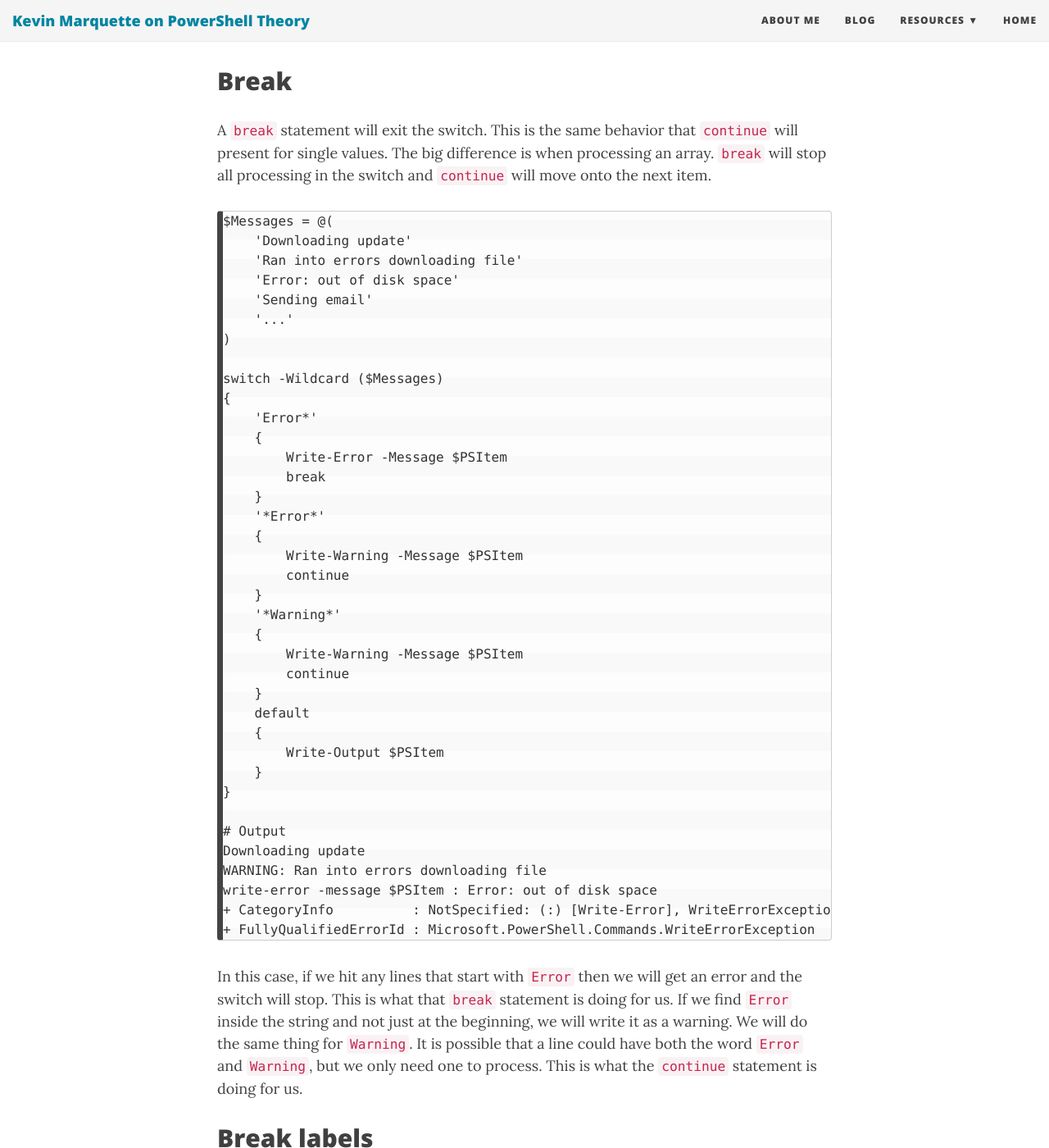
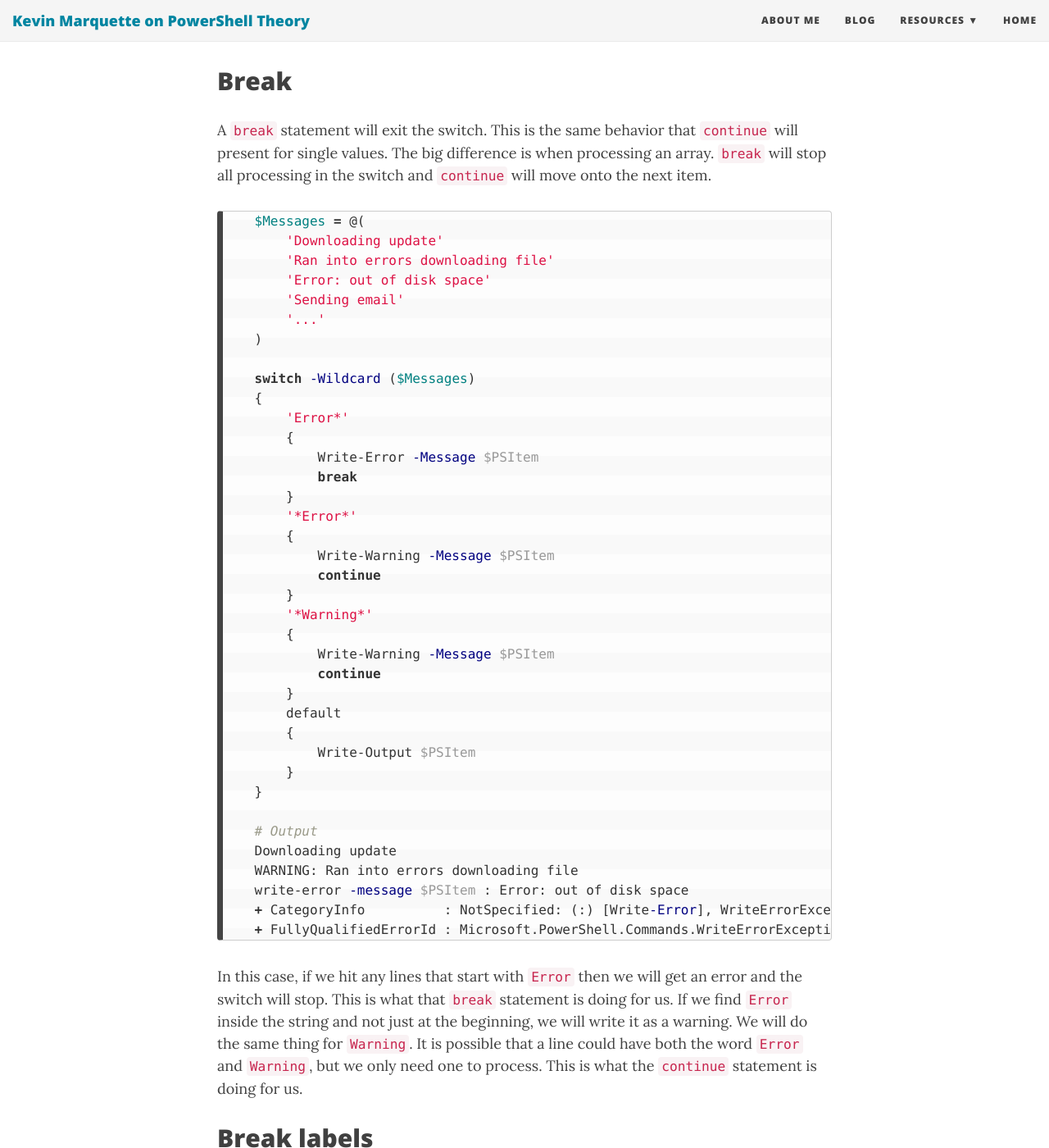
Before and after one commit to KevinMarquette/kevinmarquette.github.io, a Jekyll site: the page built from _posts/2018-01-12-Powershell-switch-statement.md, in a window 1280 px wide and 1400 px high, scrolled down 9744 px. Shown: the whole window at 82% size. Built offline with Jekyll 4.4.1, drawn with Linux system fonts in a browser that asks for light colours; nearby versions of some CDN libraries; some of the changed text lies outside the part shown.

Commit message:
add syntax hilighting to switch post

````diff
--- a/_posts/2018-01-12-Powershell-switch-statement.md
+++ b/_posts/2018-01-12-Powershell-switch-statement.md
@@ -19,13 +19,16 @@ Like many other languages, PowerShell has commands for controlling the flow of e
 
 One of the first statements that you will learn is the `if` statement. It lets you execute a script block if a statement is `$true`.
 
+``` powershell
     if ( Test-Path $Path )
     {
         Remove-Item $Path
     }
+```
 
 You can have much more complicated logic by using `elseif` and `else` statements. Here is an example where I have a numeric value for day of the week and I want to get the name as a string.
 
+``` powershell
     $day = 3
 
     if ( $day -eq 0 ) { $result = 'Sunday'        }
@@ -40,6 +43,7 @@ You can have much more complicated logic by using `elseif` and `else` statements
 
     # Output
     Wednesday
+```
 
 It turns out that this is a very common pattern and there are a lot of ways to deal with this. One of them is with a `switch`.
 
@@ -47,6 +51,7 @@ It turns out that this is a very common pattern and there are a lot of ways to d
 
 The `switch` statement allows you to provide a variable and a list of possible values. If the value matches the variable, then it's scriptblock will be executed.
 
+``` powershell
     $day = 3
 
     switch ( $day )
@@ -64,6 +69,7 @@ The `switch` statement allows you to provide a variable and a list of possible v
 
     # Output
     'Wednesday'
+```
 
 For this example, the value of `$day` matches one of the numeric values, then the correct name will be assigned to `$result`. We are only doing a variable assignment in this example, but any PowerShell can be executed in those script blocks.
 
@@ -71,6 +77,7 @@ For this example, the value of `$day` matches one of the numeric values, then th
 
 We can write that last example in another way.
 
+``` powershell
     $result = switch ( $day )
     {
         0 { 'Sunday'    }
@@ -81,6 +88,7 @@ We can write that last example in another way.
         5 { 'Friday'    }
         6 { 'Saturday'  }
     }
+```
 
 We are placing the value on the PowerShell pipeline and assigning it to the `$result`. You can do this same thing with the `if` and `foreach` statements.
 
@@ -88,6 +96,7 @@ We are placing the value on the PowerShell pipeline and assigning it to the `$re
 
 We can use the `default` keyword to identify the what should happen if there is no match.
 
+``` powershell
     $result = switch ( $day )
     {
         0 { 'Sunday' }
@@ -95,6 +104,7 @@ We can use the `default` keyword to identify the what should happen if there is
         6 { 'Saturday' }
         default { 'Unknown' }
     }
+```
 
 Here we return the value `Unknown` in the default case.
 
@@ -102,6 +112,7 @@ Here we return the value `Unknown` in the default case.
 
 I was matching numbers in those last examples, but you can also match strings.
 
+``` powershell
     $item = 'Role'
 
     switch ( $item )
@@ -122,6 +133,7 @@ I was matching numbers in those last examples, but you can also match strings.
 
     # Output
     is a role
+```
 
 I decided not to wrap the `Component`,`Role` and `Location` matches in quotes here to hilight that they are optional. The `switch` treats those as a string in most cases.
 
@@ -129,6 +141,7 @@ I decided not to wrap the `Component`,`Role` and `Location` matches in quotes he
 
 One of the cool features of the PowerShell `switch` is the way it handles arrays. If you give a `switch` an array, it will process each element in that collection.
 
+``` powershell
     $roles = @('WEB','Database')
 
     switch ( $roles ) {
@@ -140,6 +153,7 @@ One of the cool features of the PowerShell `switch` is the way it handles arrays
     # Output
     Configure IIS
     Configure SQL
+```
 
 If you have repeated items in your array, then they will be matched multiple times by the appropriate section.
 
@@ -159,6 +173,7 @@ The matches are not case sensitive by default. If you need to be case sensitive
 
 We can enable wildcard support with the `-wildcard` switch. This uses the same wildcard logic as the `-like` operator to do each match.
 
+``` powershell
     $Message = 'Warning, out of disk space'
 
     switch -Wildcard ( $message )
@@ -179,6 +194,7 @@ We can enable wildcard support with the `-wildcard` switch. This uses the same w
 
     # Output
     WARNING: Warning, out of disk space
+```
 
 Here we are processing a message and then outputting it on different streams based on the contents.
 
@@ -186,6 +202,7 @@ Here we are processing a message and then outputting it on different streams bas
 
 The switch statement supports regex matches just like it does wildcards.
 
+``` powershell
     switch -Wildcard ( $message )
     {
         '^Error'
@@ -201,6 +218,7 @@ The switch statement supports regex matches just like it does wildcards.
             Write-Information $message
         }
     }
+```
 
 I have more examples of using regex in another article I wrote: [The many ways to use regex](/2017-07-31-Powershell-regex-regular-expression).
 
@@ -208,6 +226,7 @@ I have more examples of using regex in another article I wrote: [The many ways t
 
 A little known feature of the switch statement is that it can process a file with the `-File` parameter. You use `-file` with a path to a file instead of giving it a variable expression.
 
+``` powershell
     switch -Wildcard -File $path
     {
         'Error*'
@@ -223,6 +242,7 @@ A little known feature of the switch statement is that it can process a file wit
             Write-Output $PSItem
         }
     }
+```
 
 It works just like processing an array. In this example, I combine it with wildcard matching and make use of the `$PSItem`. This would process a log file and convert it to warning and error messages depending on the regex matches.
 
@@ -234,7 +254,9 @@ Now that you are aware of all these documented features, we can use them in the
 
 The `switch` can be on an expression instead of a variable.
 
+``` powershell
     switch ( ( Get-Service | Where status -eq 'running' ).name ) {...}
+```
 
 Whatever the expression evaluates to will be the value used for the match.
 
@@ -242,6 +264,7 @@ Whatever the expression evaluates to will be the value used for the match.
 
 You may have already picked up on this, but a `switch` can match to multiple conditions. This is especially true when using `-wildcard` or `-regex` matches. Be aware that you can add the same condition multiple times and all of them will trigger.
 
+``` powershell
     switch ( 'Word' )
     {
         'word' { 'lower case word match' }
@@ -253,6 +276,7 @@ You may have already picked up on this, but a `switch` can match to multiple con
     lower case word match
     mixed case word match
     upper case word match
+```
 
 All three of these statements will fire. This shows that every condition is checked (in order). This holds true for processing arrays where each item will check each condition.
 
@@ -260,6 +284,7 @@ All three of these statements will fire. This shows that every condition is chec
 
 Normally, this is where I would introduce the `break` statement, but it is better that we learn how to use `continue` first. Just like with a `foreach` loop, `continue` will continue onto the next item in the collection or exit the `switch` if there are no more items. We can rewrite that last example with continue statements so that only one statement executes.
 
+``` powershell
     switch ( 'Word' )
     {
         'word'
@@ -281,9 +306,11 @@ Normally, this is where I would introduce the `break` statement, but it is bette
 
     # Output
     lower case word match
+```
 
 Instead of matching all three items, the first one is matched and the switch continues to the next value. Because there are no values left to process, the switch exits. This next example is showing how a wildcard could match multiple items.
 
+``` powershell
     switch -Wildcard -File $path
     {
         '*Error*'
@@ -301,6 +328,7 @@ Instead of matching all three items, the first one is matched and the switch con
             Write-Output $PSItem
         }
     }
+```
 
 Because a line in the input file could contain both the word `Error` and `Warning`, we only want the first one to execute and then continue processing the file.
 
@@ -308,6 +336,7 @@ Because a line in the input file could contain both the word `Error` and `Warnin
 
 A `break` statement will exit the switch. This is the same behavior that `continue` will present for single values. The big difference is when processing an array. `break` will stop all processing in the switch and `continue` will move onto the next item.
 
+``` powershell
     $Messages = @(
         'Downloading update'
         'Ran into errors downloading file'
@@ -345,6 +374,7 @@ A `break` statement will exit the switch. This is the same behavior that `contin
     write-error -message $PSItem : Error: out of disk space
     + CategoryInfo          : NotSpecified: (:) [Write-Error], WriteErrorException
     + FullyQualifiedErrorId : Microsoft.PowerShell.Commands.WriteErrorException
+```
 
 In this case, if we hit any lines that start with `Error` then we will get an error and the switch will stop. This is what that `break` statement is doing for us. If we find `Error` inside the string and not just at the beginning, we will write it as a warning. We will do the same thing for `Warning`. It is possible that a line could have both the word `Error` and `Warning`, but we only need one to process. This is what the `continue` statement is doing for us.
 
@@ -352,6 +382,7 @@ In this case, if we hit any lines that start with `Error` then we will get an er
 
 The `switch` statement supports `break/continue` labels just like `foreach`.
 
+``` powershell
     :filelist foreach($path in $logs)
     {
         :logFile switch -Wildcard -File $path
@@ -372,6 +403,7 @@ The `switch` statement supports `break/continue` labels just like `foreach`.
             }
         }
     }
+```
 
 I personally don't like the use of break labels but I wanted to point them out because they are confusing if you have never seen them before. When you have multiple `switch` or `foreach` statements that are nested, you may want to break out of more than the inner most item. You can place a label on a `switch` that can be the target of your `break`.
 
@@ -379,6 +411,7 @@ I personally don't like the use of break labels but I wanted to point them out b
 
 PowerShell 5.0 gave us enums and we can use them in a switch.
 
+``` powershell
     enum Context {
         Component
         Role
@@ -405,9 +438,11 @@ PowerShell 5.0 gave us enums and we can use them in a switch.
 
     # Output
     is a role
+```
 
 If you want to keep everything as strongly typed enums, then you can place them in parentheses.
 
+``` powershell
     switch ($item )
     {
         ([Context]::Component)
@@ -423,6 +458,7 @@ If you want to keep everything as strongly typed enums, then you can place them
             'is a location'
         }
     }
+```
 
 The parentheses are needed here so that the switch does not treat the value `[Context]::Location` as a literal string.
 
@@ -430,6 +466,7 @@ The parentheses are needed here so that the switch does not treat the value `[Co
 
 We can use a scriptblock to perform the evaluation for a match if needed.
 
+``` powershell
     $age = 37
 
     switch ( $age )
@@ -446,11 +483,13 @@ We can use a scriptblock to perform the evaluation for a match if needed.
 
     # Output
     'adult'
+```
 
 This adds a lot of complexity and can make your `switch` hard to read. In most cases where you would use something like this it would be better to use `if` and `elseif` statements. I would consider using this if I already had a large switch in place and I needed 2 items to hit the same evaluation block.
 
 One thing that I think helps with legibility is to place the scriptblock in parentheses.
 
+``` powershell
     switch ( $age )
     {
         ({$PSItem -le 18})
@@ -462,6 +501,7 @@ One thing that I think helps with legibility is to place the scriptblock in pare
             'adult'
         }
     }
+```
 
 It still executes the same way and give a better visual break when quickly looking at it.
 
@@ -469,6 +509,7 @@ It still executes the same way and give a better visual break when quickly looki
 
 We need to revisit regex to touch on something that is not immediately obvious. The use of regex populates the `$matches` variable. I do go into the use of `$matches` more when I talk about [The many ways to use regex](/2017-07-31-Powershell-regex-regular-expression). Here is a quick sample to show it in action with named matches.
 
+``` powershell
     $message = 'my ssn is 123-23-3456 and credit card: 1234-5678-1234-5678'
 
     switch -regex ($message)
@@ -490,11 +531,13 @@ We need to revisit regex to touch on something that is not immediately obvious.
     # Output
     WARNING: message may contain a SSN: 123-23-3456
     WARNING: message may contain a credit card number: 1234-5678-1234-5678
+```
 
 ## $null
 
 You can match a `$null` value that does not have to be the default.
 
+``` powershell
     $value = $null
 
     switch ( $value )
@@ -511,9 +554,11 @@ You can match a `$null` value that does not have to be the default.
 
     # Output
     Value is null
+```
 
 Same goes for an empty string.
 
+``` powershell
     switch ( '' )
     {
         ''
@@ -528,11 +573,13 @@ Same goes for an empty string.
 
     # Output
     Value is empty
+```
 
 ## Constant expression
 
 Lee Daily pointed out that we can use a constant `$true` expression to evaluate `[bool]` items. Imagine if we have a lot of boolean checks that need to happen.
 
+``` powershell
     $isVisible = $false
     $isEnabled = $true
     $isSecure = $true
@@ -556,9 +603,11 @@ Lee Daily pointed out that we can use a constant `$true` expression to evaluate
     # Output
     Do-Action
     Enabled-AdminMenu
+```
 
 This is a very clean way to evaluate and take action on the status of several boolean fields. The cool thing about this is that you can have one match flip the status of a value that has not been evaluated yet.
 
+``` powershell
     $isVisible = $false
     $isEnabled = $true
     $isSecure = $false
@@ -583,6 +632,7 @@ This is a very clean way to evaluate and take action on the status of several bo
     # Output
     Do-Action
     Show-Animation
+```
 
 Setting `$isEnabled` to `$true` in this example will make sure the `$isVisible` is also set to `$true`. Then when the `$isVisible` gets evaluated, its scriptblock will be invoked. This is a bit counter-intuitive but is a very clever use of the mechanics.
 
@@ -592,6 +642,7 @@ Setting `$isEnabled` to `$true` in this example will make sure the `$isVisible`
 
 One of my most popular posts is the one I did on [everything you ever wanted to know about hashtables](/2016-11-06-powershell-hashtable-everything-you-wanted-to-know-about/). One of the example use-cases for a `hashtable` is to be a lookup table. That is an alternate approach to a common pattern that a `switch` statement is often addressing.
 
+``` powershell
     $day = 3
 
     $lookup = @{
@@ -608,6 +659,7 @@ One of my most popular posts is the one I did on [everything you ever wanted to
 
     # Output
     Wednesday
+```
 
 If I am only using a `switch` as a lookup, I will quite often use a `hashtable` instead.
 
@@ -615,6 +667,7 @@ If I am only using a `switch` as a lookup, I will quite often use a `hashtable`
 
 PowerShell 5.0 introduced the `Enum` and it is also an option in this case.
 
+``` powershell
     $day = 3
 
     enum DayOfTheWeek {
@@ -631,7 +684,7 @@ PowerShell 5.0 introduced the `Enum` and it is also an option in this case.
 
     # Output
     Wednesday
-
+```
 
 We could go all day looking at different ways to solve this problem. I just wanted to make sure you knew you had options.
 
````
